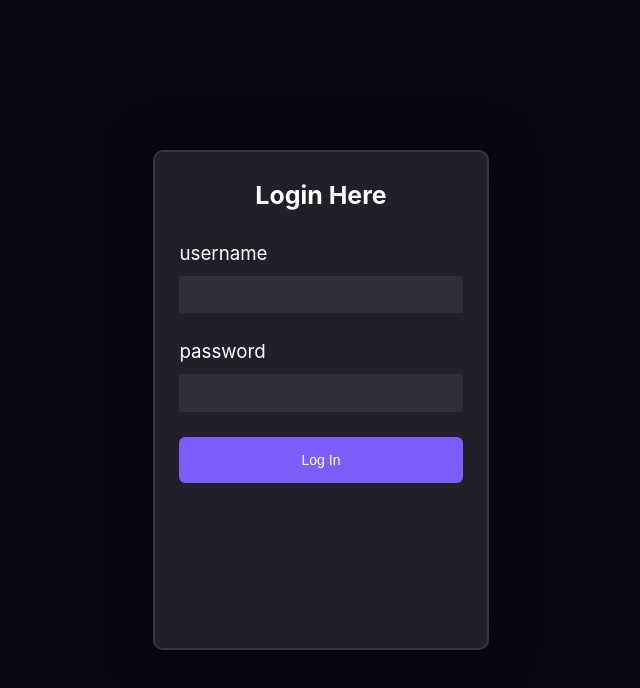
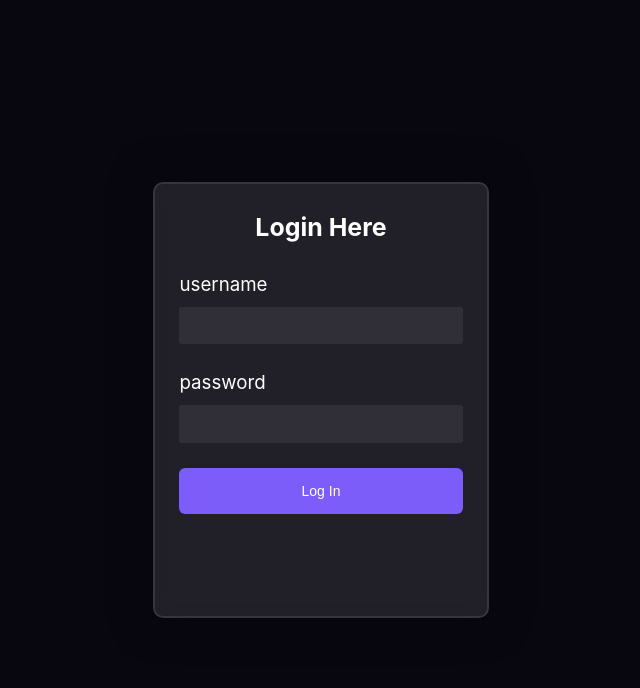
Before and after one commit to JusticeO21/invoice-app, a React (Vite) app: page /login in a window 1280 px wide. Shown: the top 688 px of the page, without its empty margins (319-959 px from the left). Built offline with nearby package versions, Linux system fonts and the light colour scheme.

Commit message:
Add verce.json file to resolve routing errors on vercel

```diff
--- a/src/pages/LoginPage/LoginPage.module.css
+++ b/src/pages/LoginPage/LoginPage.module.css
@@ -9,7 +9,7 @@
 
 .background{
     width: 100%;
-    height: 90vh;
+    height: 50rem;
     position: relative;
     padding: 5rem;
 }
@@ -23,14 +23,14 @@
     }
 
     .background{
-       height: auto;
-        padding: 15rem 5rem;
+       height: 35rem;
+        padding: 0 5rem;
     }
 }
 
 @media (min-width: 1025px) {
     .background{
-        height: 40rem;
+        height: 35rem;
         width: 27rem;
         padding: 0;
     }
@@ -38,7 +38,7 @@
 
 @media (min-width: 1281px) {
     .background{
-        height: 45rem;
+        height: 35rem;
         width: 29rem;
     }
 }
```
Also changed, not shown: vercel.json (added).
